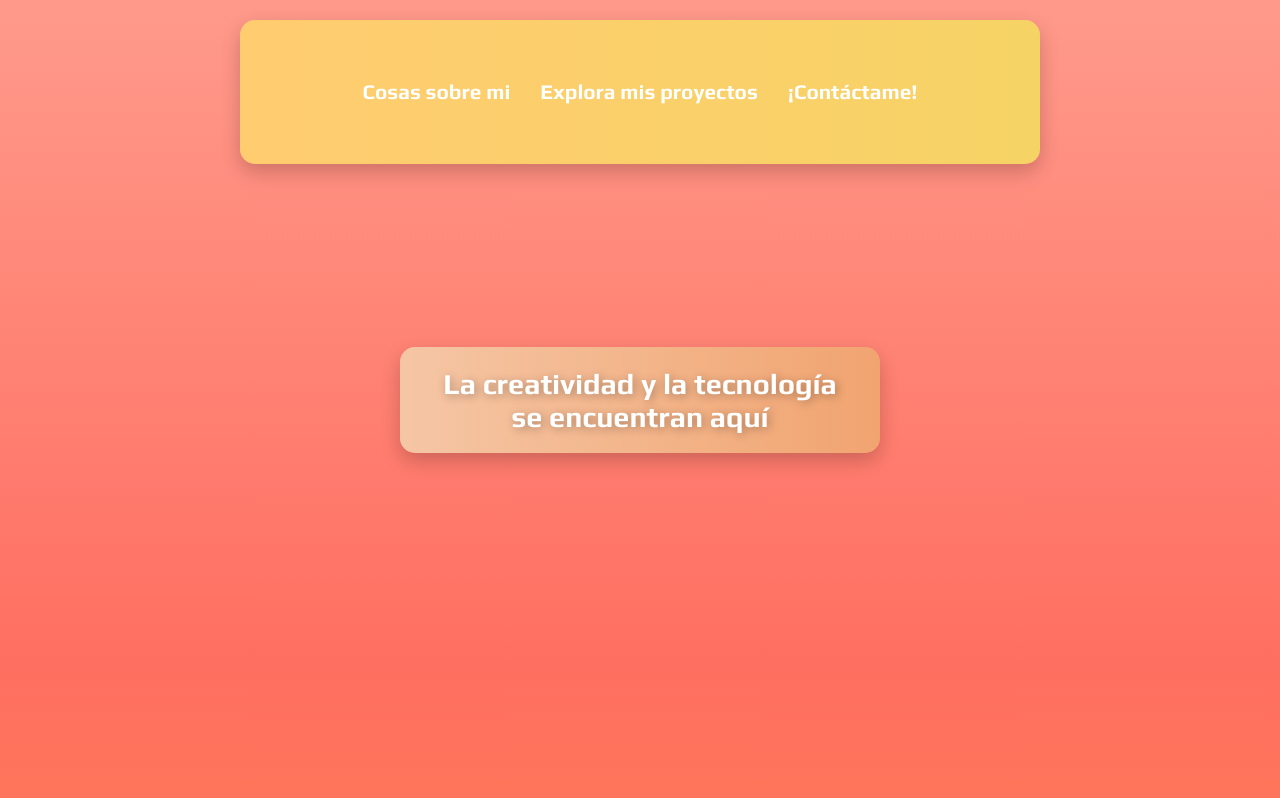
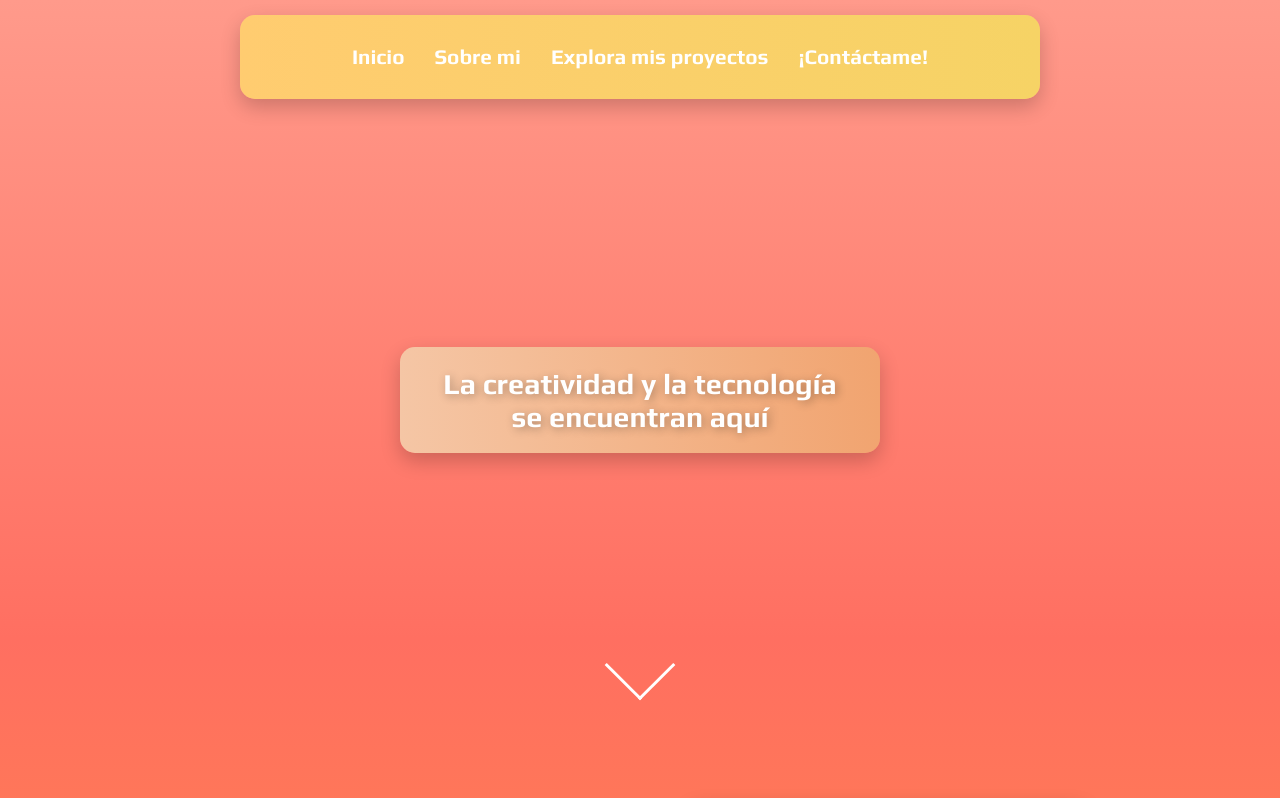
Before and after one commit to LavryDam/my-portfolio-web, a Next.js app: page / in a window 1280 px wide. Shown: the top 798 px of the page. Built offline with nearby package versions, Linux system fonts and the light colour scheme.

Commit message:
fix:css
animation, arrow and navbar

```diff
--- a/app/about/aboutPage.css
+++ b/app/about/aboutPage.css
@@ -88,7 +88,7 @@ body {
     align-items: center;
     justify-content: center;
     gap: 90px;
-    margin: 90px auto;
+    margin: 110px auto;
     max-width: 900px;
 }
 
--- a/app/globals.css
+++ b/app/globals.css
@@ -43,6 +43,31 @@ body {
     position: relative;
 }
 
+/* Flecha debajo del texto */
+.arrow-link {
+    margin-top: -160px; /* Espacio entre la frase y la flecha */
+    display: flex;
+    justify-content: center;
+    align-items: center;
+    text-decoration: none;
+    cursor: pointer;
+    position: relative;
+}
+
+.arrow {
+    width: 50px;
+    height: 50px;
+    border-left: 3px solid white;
+    border-bottom: 3px solid white;
+    transform: rotate(-45deg);
+    transition: transform 0.3s ease, margin-top 0.3s ease;
+}
+
+/* Animación al hacer hover */
+.arrow-link:hover .arrow {
+    transform: rotate(-45deg) translateY(5px); /* Movimiento hacia abajo */
+    margin-top: 10px;
+}
 
 /* Ajuste del diseño responsivo */
 @media (max-width: 768px) {
--- a/app/page.tsx
+++ b/app/page.tsx
@@ -1,3 +1,4 @@
+import Link from "next/link";
 import "./globals.css";
 
 export default function HomePage() {
@@ -6,6 +7,9 @@ export default function HomePage() {
       <div className="image-container">
         <h1 className="overlay-text">La creatividad y la tecnología se encuentran aquí</h1>
       </div>
+      <Link href="#about" className="arrow-link">
+        <div className="arrow"/>
+      </Link>
     </>
   );
 }
--- a/components/Navbar/Navbar.css
+++ b/components/Navbar/Navbar.css
@@ -1,20 +1,20 @@
 .navbar {
-    background: linear-gradient(to right, #ffcc70, #f6d365); /* Fondo sunset tirando a amarillo */
+    background: linear-gradient(to right, #ffcc70, #f6d365);
     color: #fff;
-    padding: 60px 40px;
+    padding: 30px 50px;
     text-align: center;
-    border-radius: 15px; /* Bordes redondeados */
-    box-shadow: 0 8px 20px rgba(0, 0, 0, 0.2); /* Sombra para destacar */
+    border-radius: 15px;
+    box-shadow: 0 8px 20px rgba(0, 0, 0, 0.2);
     position: absolute;
-    top: 20px; /* Ubicarlo cerca del borde superior */
-    left: 50%; /* Centrar horizontalmente */
-    transform: translateX(-50%); /* Ajustar al centro */
-    width: 90%; /* Ajustar el tamaño */
-    max-width: 800px; /* Tamaño máximo */
-    z-index: 1000; /* Asegurarse de que esté encima del contenido */
+    left: 50%;
+    transform: translateX(-50%);
+    width: 90%;
+    max-width: 800px;
+    z-index: 1000;
+    position: fixed;
+    top: 15px;
 }
 
-/* Estilo de la barra de navegación */
 nav ul.navegacion {
     list-style: none;
     display: flex;
@@ -27,7 +27,6 @@ nav ul.navegacion li {
     margin: 0 15px;
 }
 
-/* Estilos para los enlaces */
 .nav-link {
     color: #fff;
     text-decoration: none;
@@ -37,6 +36,6 @@ nav ul.navegacion li {
 }
 
 .nav-link:hover {
-    color: #ff6f61; /* Color dorado */
-    transform: scale(1.1); /* Efecto de agrandamiento */
+    color: #ff6f61;
+    transform: scale(1.1);
 }
--- a/components/Navbar/Navbar.tsx
+++ b/components/Navbar/Navbar.tsx
@@ -6,7 +6,10 @@ export default function Navbar(){
         <nav className="navbar">
             <ul className="navegacion">
                 <li>
-                    <Link className="nav-link" href="#about">Cosas sobre mi</Link>
+                    <Link className="nav-link" href="#inicio">Inicio</Link>
+                </li>
+                <li>
+                    <Link className="nav-link" href="#about">Sobre mi</Link>
                 </li>
                 <li>
                     <Link className="nav-link" href="#proyects">Explora mis proyectos</Link>
```
